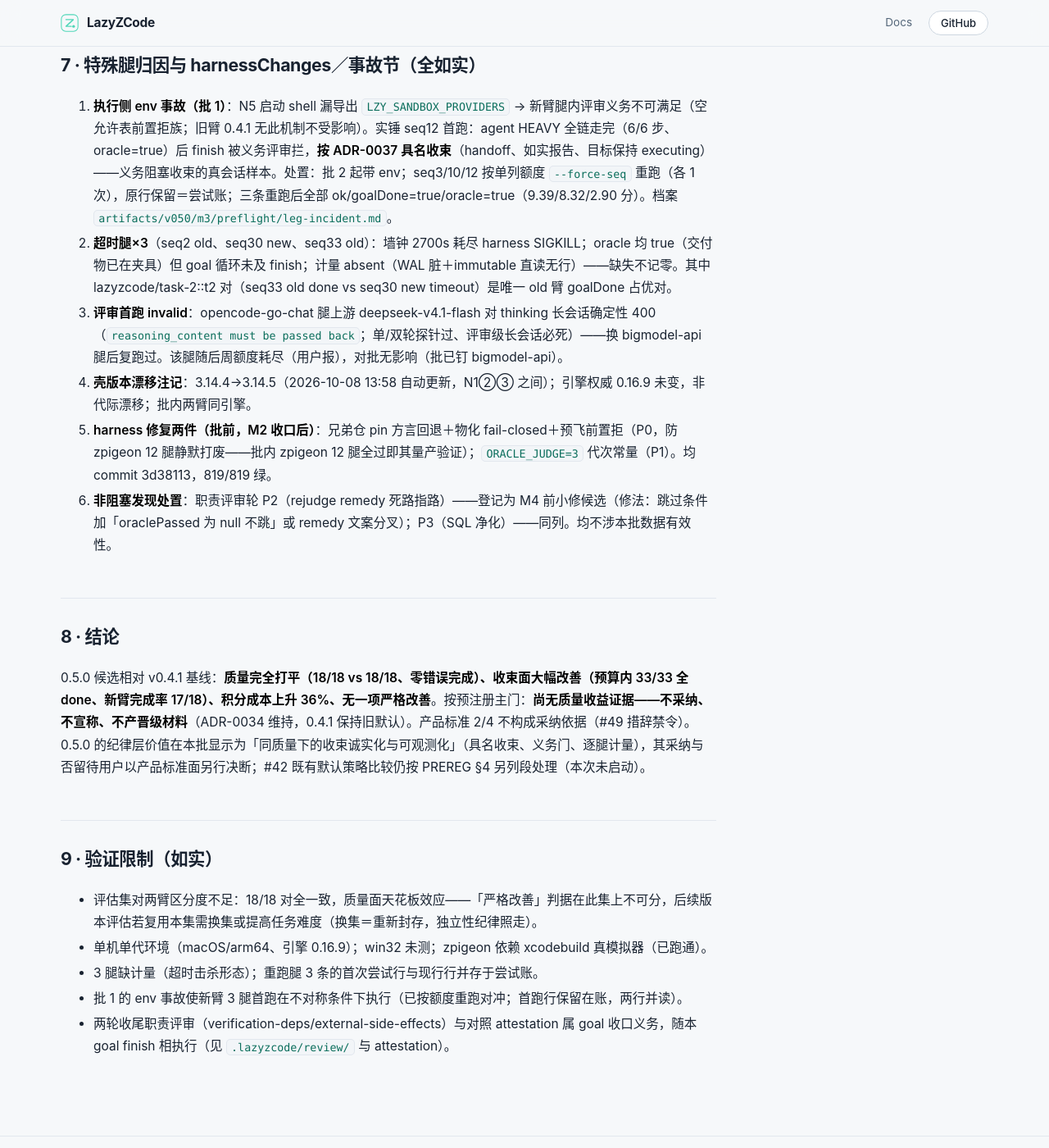
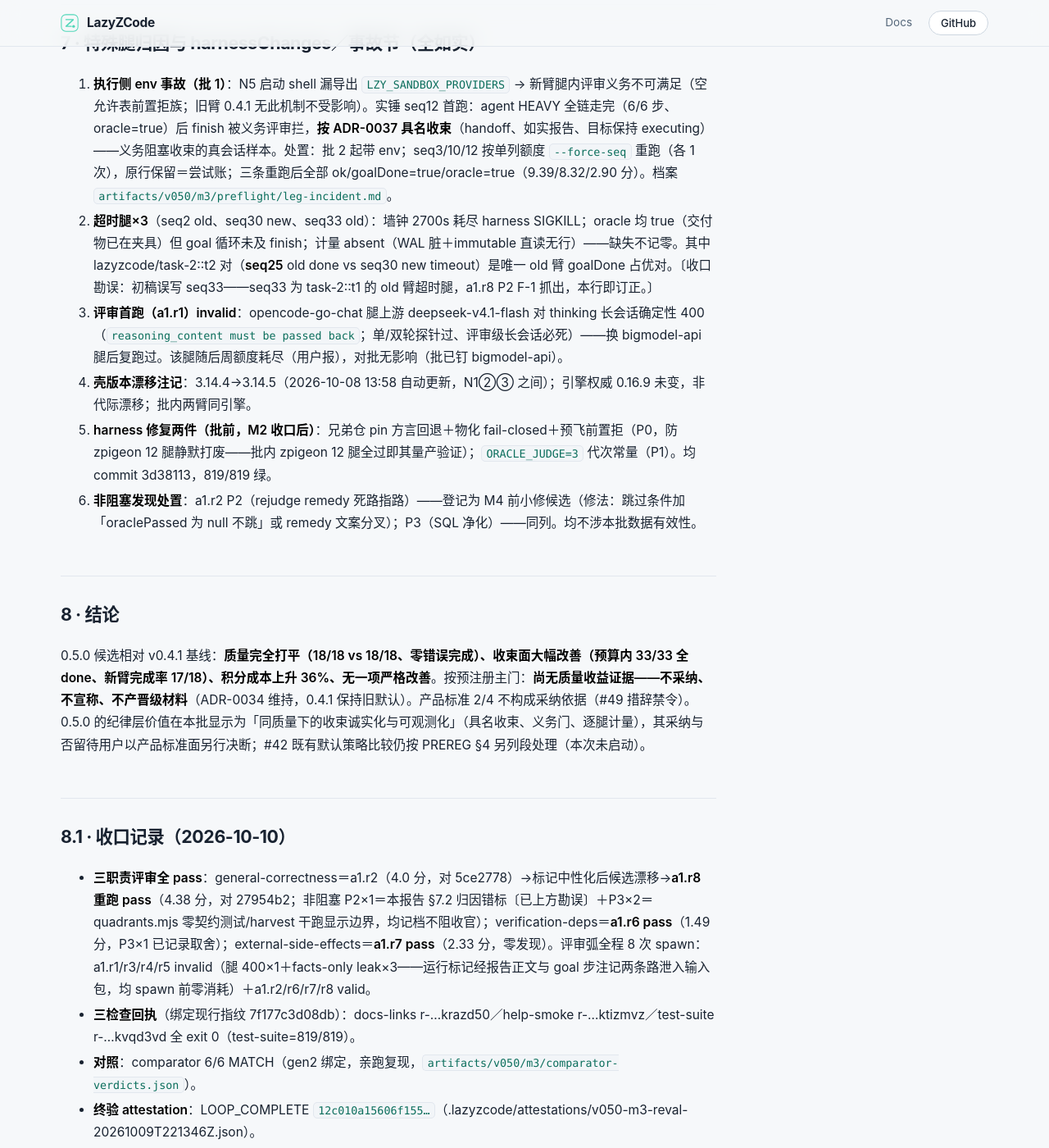
Before and after one commit to Acfufu/lazyzcode, a Jekyll site: the page built from docs/spikes/v050-m3-report.md, in a window 1280 px wide and 1400 px high, scrolled down 2909 px. Shown: the whole window at 82% size. Built offline with Jekyll 4.4.1, drawn with Linux system fonts in a browser that asks for light colours; our own code applies the rules of GitHub Pages for plain Markdown files; some of the changed text lies outside the part shown.

Commit message:
docs(report): M3 收口提交——运行 id 回填＋§7.2 勘误（a1.r8 P2）＋收口记录节
LOOP_COMPLETE：15/15 步 · 三职责评审 pass（a1.r8/r6/r7）· 三检查回执 · 对照 6/6 MATCH ·
终验 attestation 12c010a1…。评审弧 8 spawn（4 invalid＝腿 400×1＋facts-only leak×3，均零消耗）。
非阻塞余额：quadrants.mjs 契约测试＋harvest 干跑显示边界（P3×2，M4 前小修候选）。

Lzy-Attestation: 12c010a15606f15571c9a7f7a3e6523a930eaae23f55040c63d7d944820bbc69

Goal: v050-m3-reval#N9

```diff
--- a/docs/spikes/v050-m3-report.md
+++ b/docs/spikes/v050-m3-report.md
@@ -8,7 +8,7 @@ goal `v050-m3-reval`（HEAVY · risk med）· 计划快照 sha256 `6cb15e7846e0f
 - **环境轴实读与封存标签对账**：node v24.19.0／bun 1.3.14／Xcode 27.0 (27A266a)／iPhone 17 Pro 模拟器在场；壳 Info.plist **3.14.5**（2026-10-08 13:58 自动更新，计划写预期 3.14.4——漂移注记）；引擎权威 `zcode.cjs --version` **0.16.9 未变** ⇒ 无引擎代际漂移（AGENTS §3 分线）。封存清单标签「ZCode 3.14.0 代」按注记对账，非暂停条件。
 - **腿钉定**：批 1 因执行侧事故未带允许表 env（见 §7）；批 2 起 `LZY_SANDBOX_PROVIDERS=bigmodel-api`。全 36 腿隔离计量行 provider 唯一＝**bigmodel-api**（模型 GLM-5.3-Flash），两臂同腿成立。**计费口径（2026-10-10 用户更正）**：本机 bigmodel-api 腿走 GLM 套餐 API 通道，批消耗实际扣减套餐额度；harness points 为本仓计价表估算面。
 - **canary 独立复跑**（N1，独立子代理通道，宿主零阅读）：**正 6/6 pass · 负 6/6 fail**，与封存判定表逐任务一致；回执＋12 存证在 `artifacts/v050/m3/canary/`。一次性偏差＝zpigeon-ios/task-2 首负跑撞 120s 单检测超时（冷构建方差，预热后 59s 干净通过）——环境抖动，非仪面/密封集缺陷。
-- **修复 delta 聚焦评审**（N3）：**valid pass**（metered 4.0 分；运行 id 落 `.lazyzcode/review/`，收口注记回填——facts-only 纪律：评审输入不得含在先运行标记，故正文运行 id 于收口提交时回填）——非阻塞 P2×1（`--rejudge-oracle` 对已盖本代次戳但判读缺席的行永久跳过，remedy 指路死路；实操绕行＝`--force-seq`）＋P3×1（run-pairs 计量回退 SQL 内插 sessionId 未净化）；记档不阻进批，处置见 §8。首跑 invalid（opencode-go-chat 腿上游 deepseek-v4.1-flash 对 thinking 长会话确定性 400，`x-zen-model` 头实证）→ 换腿后复跑即过。
+- **修复 delta 聚焦评审**（N3）：`v050-m3-reval.a1.r2` **valid pass**（metered 4.0 分；收口回填——facts-only 纪律：评审输入不得含在先运行标记，正文运行 id 于收口提交回填）——非阻塞 P2×1（`--rejudge-oracle` 对已盖本代次戳但判读缺席的行永久跳过，remedy 指路死路；实操绕行＝`--force-seq`）＋P3×1（run-pairs 计量回退 SQL 内插 sessionId 未净化）；记档不阻进批，处置见 §8。首跑 invalid（opencode-go-chat 腿上游 deepseek-v4.1-flash 对 thinking 长会话确定性 400，`x-zen-model` 头实证）→ 换腿后复跑即过。
 
 ## 2 · 执行账面
 
@@ -51,15 +51,22 @@ journal **39 行**（append-only 尝试账；现行 36 seq）· 分三批＋1
 ## 7 · 特殊腿归因与 harnessChanges／事故节（全如实）
 
 1. **执行侧 env 事故（批 1）**：N5 启动 shell 漏导出 `LZY_SANDBOX_PROVIDERS` → 新臂腿内评审义务不可满足（空允许表前置拒族；旧臂 0.4.1 无此机制不受影响）。实锤 seq12 首跑：agent HEAVY 全链走完（6/6 步、oracle=true）后 finish 被义务评审拦，**按 ADR-0037 具名收束**（handoff、如实报告、目标保持 executing）——义务阻塞收束的真会话样本。处置：批 2 起带 env；seq3/10/12 按单列额度 `--force-seq` 重跑（各 1 次），原行保留＝尝试账；三条重跑后全部 ok/goalDone=true/oracle=true（9.39/8.32/2.90 分）。档案 `artifacts/v050/m3/preflight/leg-incident.md`。
-2. **超时腿×3**（seq2 old、seq30 new、seq33 old）：墙钟 2700s 耗尽 harness SIGKILL；oracle 均 true（交付物已在夹具）但 goal 循环未及 finish；计量 absent（WAL 脏＋immutable 直读无行）——缺失不记零。其中 lazyzcode/task-2::t2 对（seq33 old done vs seq30 new timeout）是唯一 old 臂 goalDone 占优对。
-3. **评审首跑 invalid**：opencode-go-chat 腿上游 deepseek-v4.1-flash 对 thinking 长会话确定性 400（`reasoning_content must be passed back`；单/双轮探针过、评审级长会话必死）——换 bigmodel-api 腿后复跑过。该腿随后周额度耗尽（用户报），对批无影响（批已钉 bigmodel-api）。
+2. **超时腿×3**（seq2 old、seq30 new、seq33 old）：墙钟 2700s 耗尽 harness SIGKILL；oracle 均 true（交付物已在夹具）但 goal 循环未及 finish；计量 absent（WAL 脏＋immutable 直读无行）——缺失不记零。其中 lazyzcode/task-2::t2 对（**seq25** old done vs seq30 new timeout）是唯一 old 臂 goalDone 占优对。〔收口勘误：初稿误写 seq33——seq33 为 task-2::t1 的 old 臂超时腿，a1.r8 P2 F-1 抓出，本行即订正。〕
+3. **评审首跑（a1.r1）invalid**：opencode-go-chat 腿上游 deepseek-v4.1-flash 对 thinking 长会话确定性 400（`reasoning_content must be passed back`；单/双轮探针过、评审级长会话必死）——换 bigmodel-api 腿后复跑过。该腿随后周额度耗尽（用户报），对批无影响（批已钉 bigmodel-api）。
 4. **壳版本漂移注记**：3.14.4→3.14.5（2026-10-08 13:58 自动更新，N1②③ 之间）；引擎权威 0.16.9 未变，非代际漂移；批内两臂同引擎。
 5. **harness 修复两件（批前，M2 收口后）**：兄弟仓 pin 方言回退＋物化 fail-closed＋预飞前置拒（P0，防 zpigeon 12 腿静默打废——批内 zpigeon 12 腿全过即其量产验证）；`ORACLE_JUDGE=3` 代次常量（P1）。均 commit 3d38113，819/819 绿。
-6. **非阻塞发现处置**：职责评审轮 P2（rejudge remedy 死路指路）——登记为 M4 前小修候选（修法：跳过条件加「oraclePassed 为 null 不跳」或 remedy 文案分叉）；P3（SQL 净化）——同列。均不涉本批数据有效性。
+6. **非阻塞发现处置**：a1.r2 P2（rejudge remedy 死路指路）——登记为 M4 前小修候选（修法：跳过条件加「oraclePassed 为 null 不跳」或 remedy 文案分叉）；P3（SQL 净化）——同列。均不涉本批数据有效性。
 
 ## 8 · 结论
 
 0.5.0 候选相对 v0.4.1 基线：**质量完全打平（18/18 vs 18/18、零错误完成）、收束面大幅改善（预算内 33/33 全 done、新臂完成率 17/18）、积分成本上升 36%、无一项严格改善**。按预注册主门：**尚无质量收益证据——不采纳、不宣称、不产晋级材料**（ADR-0034 维持，0.4.1 保持旧默认）。产品标准 2/4 不构成采纳依据（#49 措辞禁令）。0.5.0 的纪律层价值在本批显示为「同质量下的收束诚实化与可观测化」（具名收束、义务门、逐腿计量），其采纳与否留待用户以产品标准面另行决断；#42 既有默认策略比较仍按 PREREG §4 另列段处理（本次未启动）。
+
+## 8.1 · 收口记录（2026-10-10）
+
+- **三职责评审全 pass**：general-correctness＝a1.r2（4.0 分，对 5ce2778）→标记中性化后候选漂移→**a1.r8 重跑 pass**（4.38 分，对 27954b2；非阻塞 P2×1＝本报告 §7.2 归因错标〔已上方勘误〕＋P3×2＝quadrants.mjs 零契约测试/harvest 干跑显示边界，均记档不阻收官）；verification-deps＝**a1.r6 pass**（1.49 分，P3×1 已记录取舍）；external-side-effects＝**a1.r7 pass**（2.33 分，零发现）。评审弧全程 8 次 spawn：a1.r1/r3/r4/r5 invalid（腿 400×1＋facts-only leak×3——运行标记经报告正文与 goal 步注记两条路泄入输入包，均 spawn 前零消耗）＋a1.r2/r6/r7/r8 valid。
+- **三检查回执**（绑定现行指纹 7f177c3d08db）：docs-links r-…krazd50／help-smoke r-…ktizmvz／test-suite r-…kvqd3vd 全 exit 0（test-suite=819/819）。
+- **对照**：comparator 6/6 MATCH（gen2 绑定，亲跑复现，`artifacts/v050/m3/comparator-verdicts.json`）。
+- **终验 attestation**：LOOP_COMPLETE `12c010a15606f155…`（.lazyzcode/attestations/v050-m3-reval-20261009T221346Z.json）。
 
 ## 9 · 验证限制（如实）
 
```
